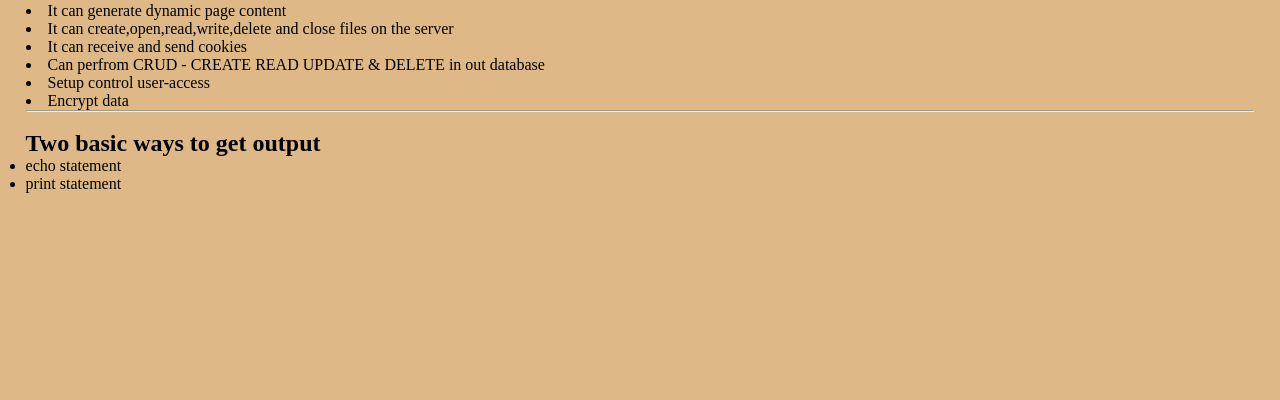
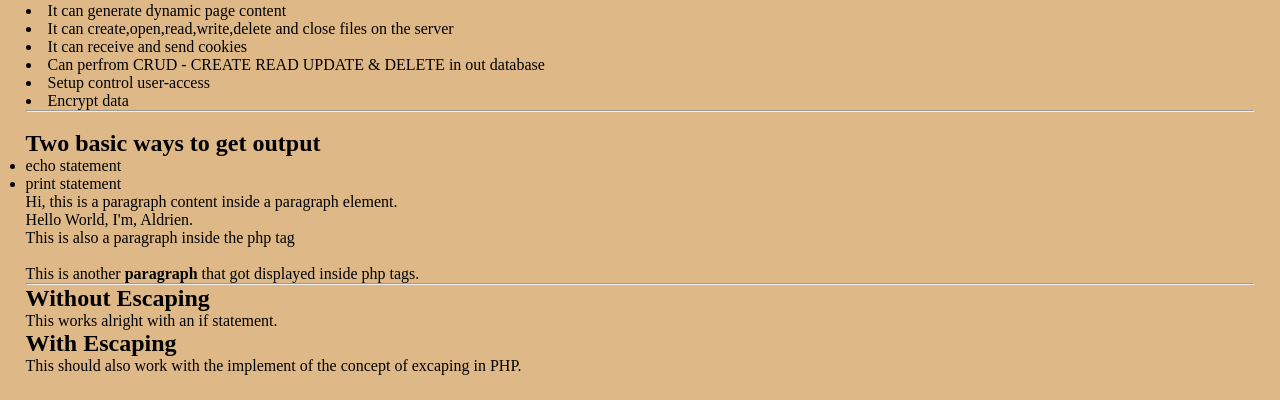
Before and after one commit to newviex/php_loginSystem, a PHP site: page / in a window 1280 px wide. Shown: the part 453-853 px from the top of the page. Before the commit the page ends 646 px from the top, so only its background shows below. Run offline with PHP 8.4, Linux system fonts and the light colour scheme.

Commit message:
add escaping example in PHP

```diff
--- a/index.php
+++ b/index.php
@@ -65,8 +65,40 @@
         <li>echo statement</li>
         <li>print statement</li>
     </ul>
+    <p>
+        Hi, this is a paragraph content inside a paragraph element.
+    </p>
+    <?php
+    echo"Hello World, I'm, Aldrien.";
+    echo"<br>";
+    echo"This is also a paragraph inside the php tag";
+    echo"<br>";
+    echo"<br>";
+    echo"<p>This is another <b> paragraph </b> that got displayed inside php tags.</p>";
+    ?>
  </section>
+<hr>
+<section>
+    <h2>Without Escaping</h2>
+    <?php
+    if(1==1){
+        echo"<p> This works alright with an if statement.</p>";
+    }
+    ?>
 
+    <h2>With Escaping</h2>
+    <?php
+        //if(1==2){ // not equal to 1
+            if(1==1){
+    ?>
+            <p>This should also work with the implement of the concept of excaping in PHP.</p>
+
+        <?php
+    }
+    ?>
+
+
+</section>
 
     <script type="text/babel">
       function Hello() {
```
